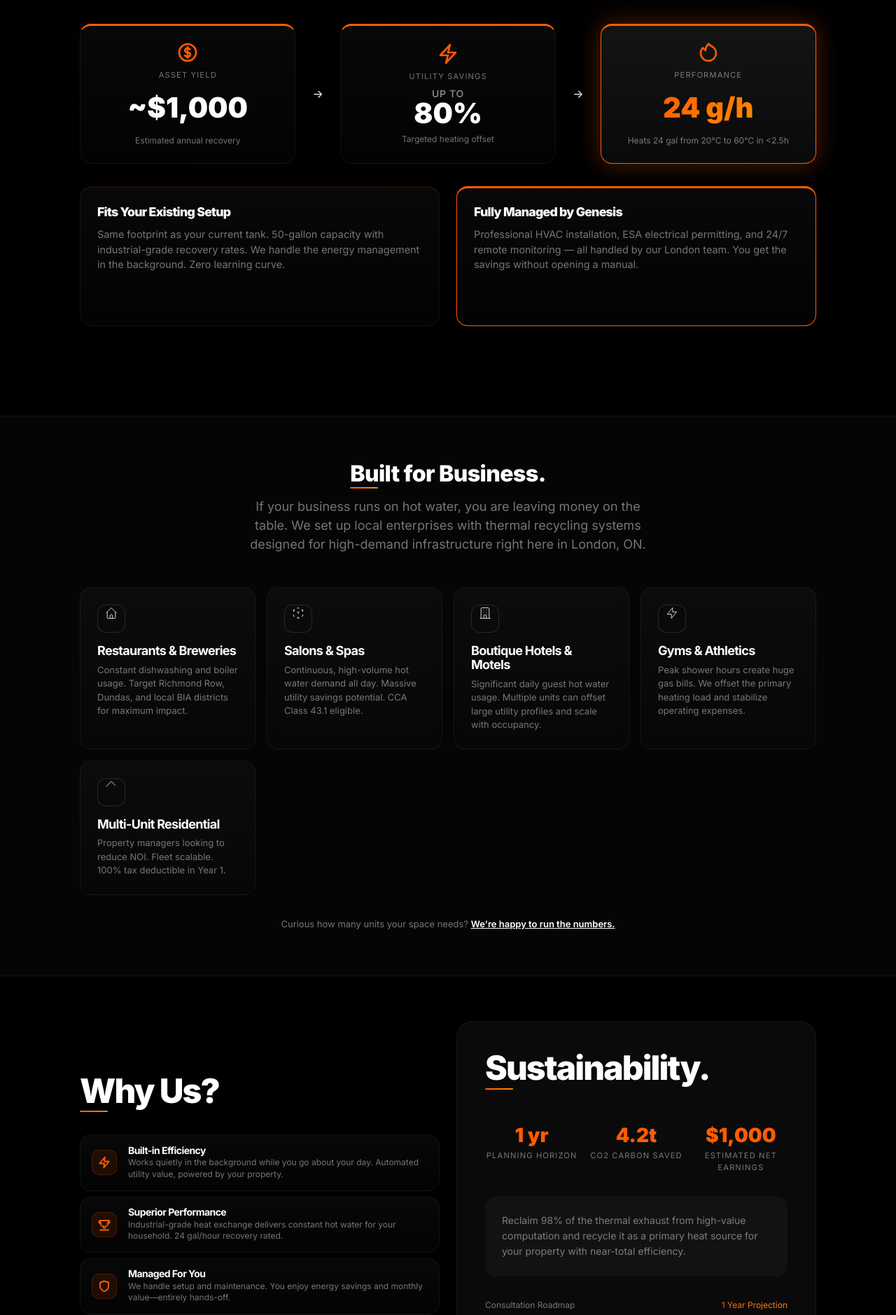
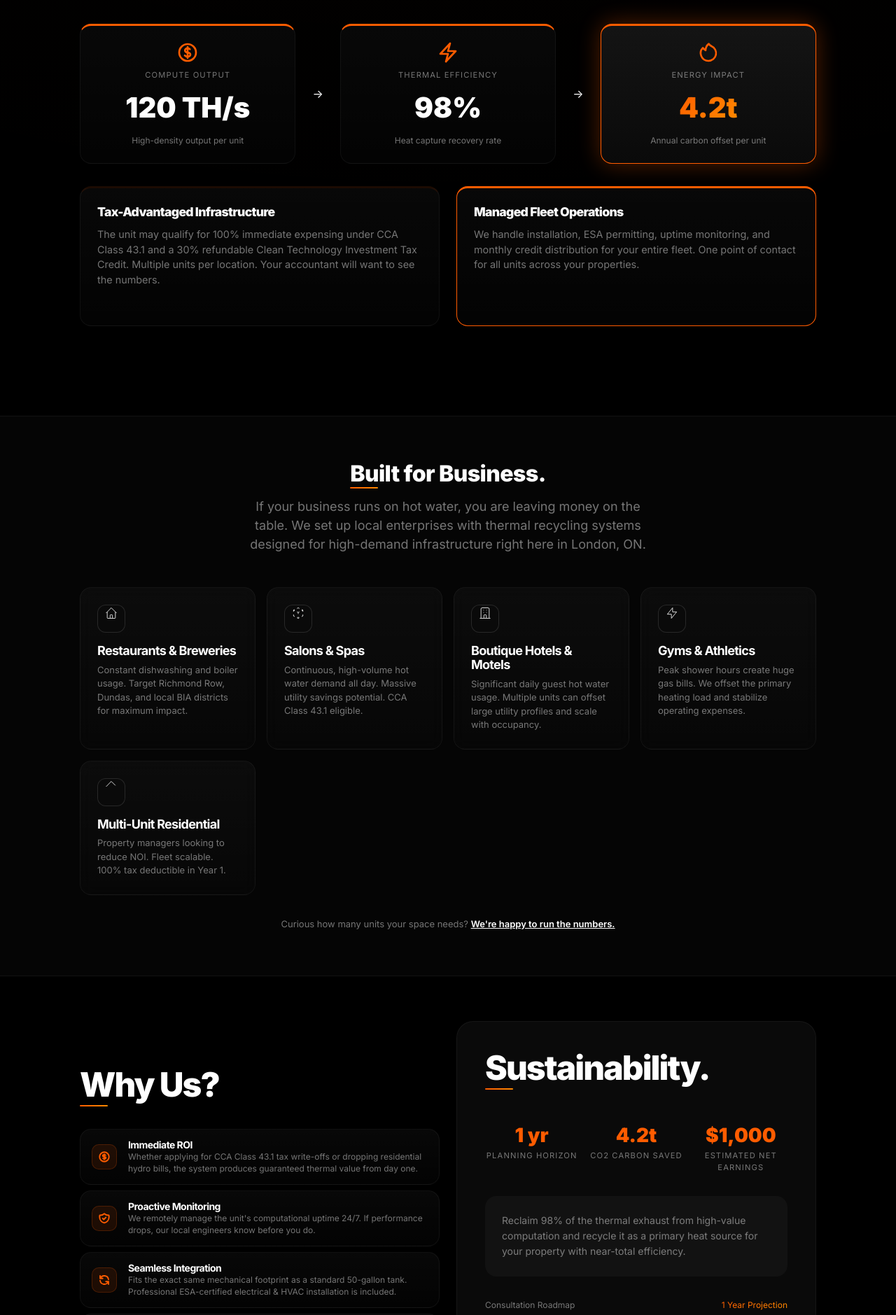
Before and after one commit to London-mining-company/genesis-heating, a Preact app: page / in a window 1280 px wide. Shown: the part 1980-3859 px from the top of the page at 70% size. Built offline with nearby package versions, Linux system fonts and the light colour scheme.

Commit message:
UI: Update benefits copy for commercial focus and set default tab to business

```diff
--- a/src/App.tsx
+++ b/src/App.tsx
@@ -100,10 +100,10 @@ const STEPS = [
 ]
 
 const BENEFITS = [
-    { i: 'M13 2L3 14h9l-1 8 10-12h-9l1-8z', t: 'Built-in Efficiency', d: 'Works quietly in the background while you go about your day. Automated utility value, powered by your property.' },
-    { i: 'M6 9H4.5a2.5 2.5 0 0 1 0-5H6M18 9h1.5a2.5 2.5 0 0 0 0-5H18M4 22h16M10 14.66V17c0 .55.45 1 1 1h2c.55 0 1-.45 1-1v-2.34c3.48-.3 6-3.24 6-6.66V4H4v4c0 3.42 2.52 6.36 6 6.66Z', t: 'Superior Performance', d: 'Industrial-grade heat exchange delivers constant hot water for your household. 24 gal/hour recovery rated.' },
-    { i: 'M12 22s8-4 8-10V5l-8-3-8 3v7c0 6 8 10 8 10z', t: 'Managed For You', d: 'We handle setup and maintenance. You enjoy energy savings and monthly value—entirely hands-off.' },
-    { i: 'M12 2c-4 0-7 3-7 7 0 5 7 13 7 13s7-8 7-13c0-4-3-7-7-7z', t: 'London Expertise', d: 'Based in London, ON. Local onsite integration and proactive monitoring for absolute peace of mind.' },
+    { i: 'M12 8c-1.657 0-3 .895-3 2s1.343 2 3 2 3 .895 3 2-1.343 2-3 2m0-8c1.11 0 2.08.402 2.599 1M12 8V7m0 1v8m0 0v1m0-1c-1.11 0-2.08-.402-2.599-1M21 12a9 9 0 11-18 0 9 9 0 0118 0z', t: 'Immediate ROI', d: 'Whether applying for CCA Class 43.1 tax write-offs or dropping residential hydro bills, the system produces guaranteed thermal value from day one.' },
+    { i: 'M9 12l2 2 4-4m5.618-4.016A11.955 11.955 0 0112 2.944a11.955 11.955 0 01-8.618 3.04A12.02 12.02 0 003 9c0 5.591 3.824 10.29 9 11.622 5.176-1.332 9-6.03 9-11.622 0-1.042-.133-2.052-.382-3.016z', t: 'Proactive Monitoring', d: 'We remotely manage the unit\'s computational uptime 24/7. If performance drops, our local engineers know before you do.' },
+    { i: 'M4 4v5h.582m15.356 2A8.001 8.001 0 004.582 9m0 0H9m11 11v-5h-.581m0 0a8.003 8.003 0 01-15.357-2m15.357 2H15', t: 'Seamless Integration', d: 'Fits the exact same mechanical footprint as a standard 50-gallon tank. Professional ESA-certified electrical & HVAC installation is included.' },
+    { i: 'M17.657 16.657L13.414 20.9a1.998 1.998 0 01-2.827 0l-4.244-4.243a8 8 0 1111.314 0z', t: 'Local London Partner', d: 'We aren\'t an overseas tech startup. We\'re a local infrastructure company providing hands-on installation and maintenance exclusively in London, ON.' },
 ]
 
 const COMMERCIAL_TARGETS = [
@@ -176,7 +176,7 @@ const Benefits = () => (
 )
 
 const Infographic = () => {
-    const [mode, setMode] = useState<'home' | 'business'>('home')
+    const [mode, setMode] = useState<'home' | 'business'>('business')
 
     return (
         <section className="section reveal">
```
